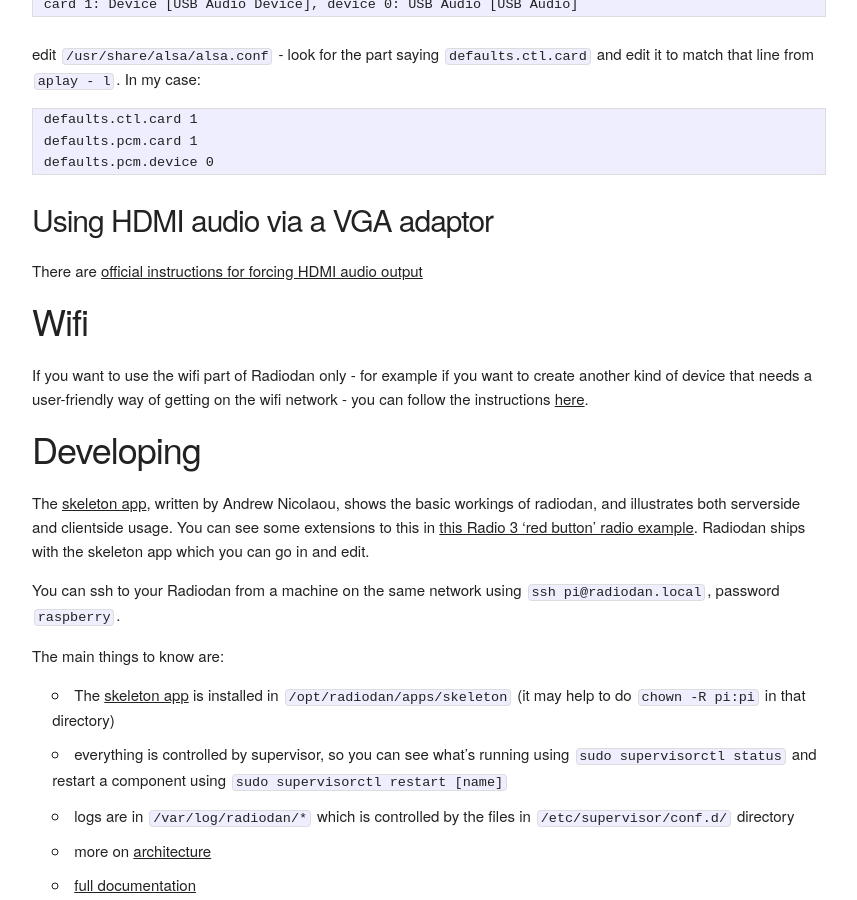
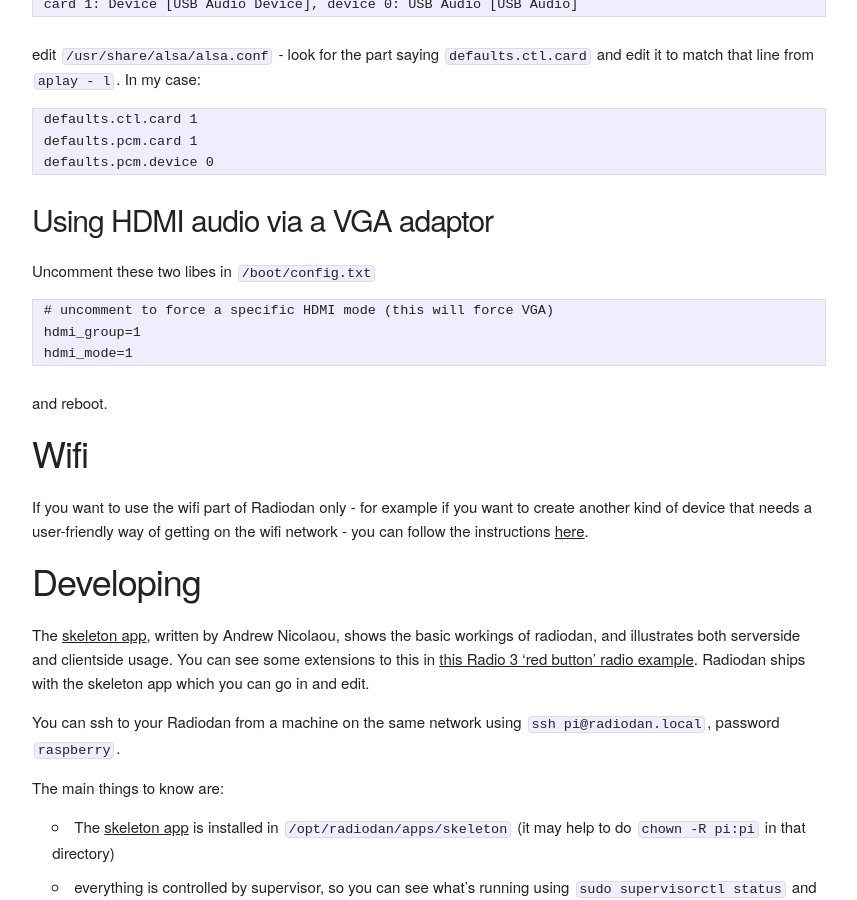
Before and after one commit to radiodan/radiodan.github.io, a Jekyll site: the page built from help/index.md, in a window 1280 px wide and 900 px high, scrolled down 2716 px. Shown: the whole window, without its empty margins (128-985 px from the left). Built offline with Jekyll 4.4.1, drawn with Linux system fonts in a browser that asks for light colours; comment, search, counter and statistics services are not loaded.

Commit message:
Add instructions for HDMI audio

````diff
--- a/help/index.md
+++ b/help/index.md
@@ -145,7 +145,13 @@
 
 ### Using HDMI audio via a VGA adaptor
 
-There are [official instructions for forcing HDMI audio output](https://www.raspberrypi.org/documentation/configuration/audio-config.md)
+Uncomment these two libes in ```/boot/config.txt```
+
+    # uncomment to force a specific HDMI mode (this will force VGA)
+    hdmi_group=1
+    hdmi_mode=1
+
+and reboot.
 
 <h2 id="wifi">Wifi</h2>
 
````
